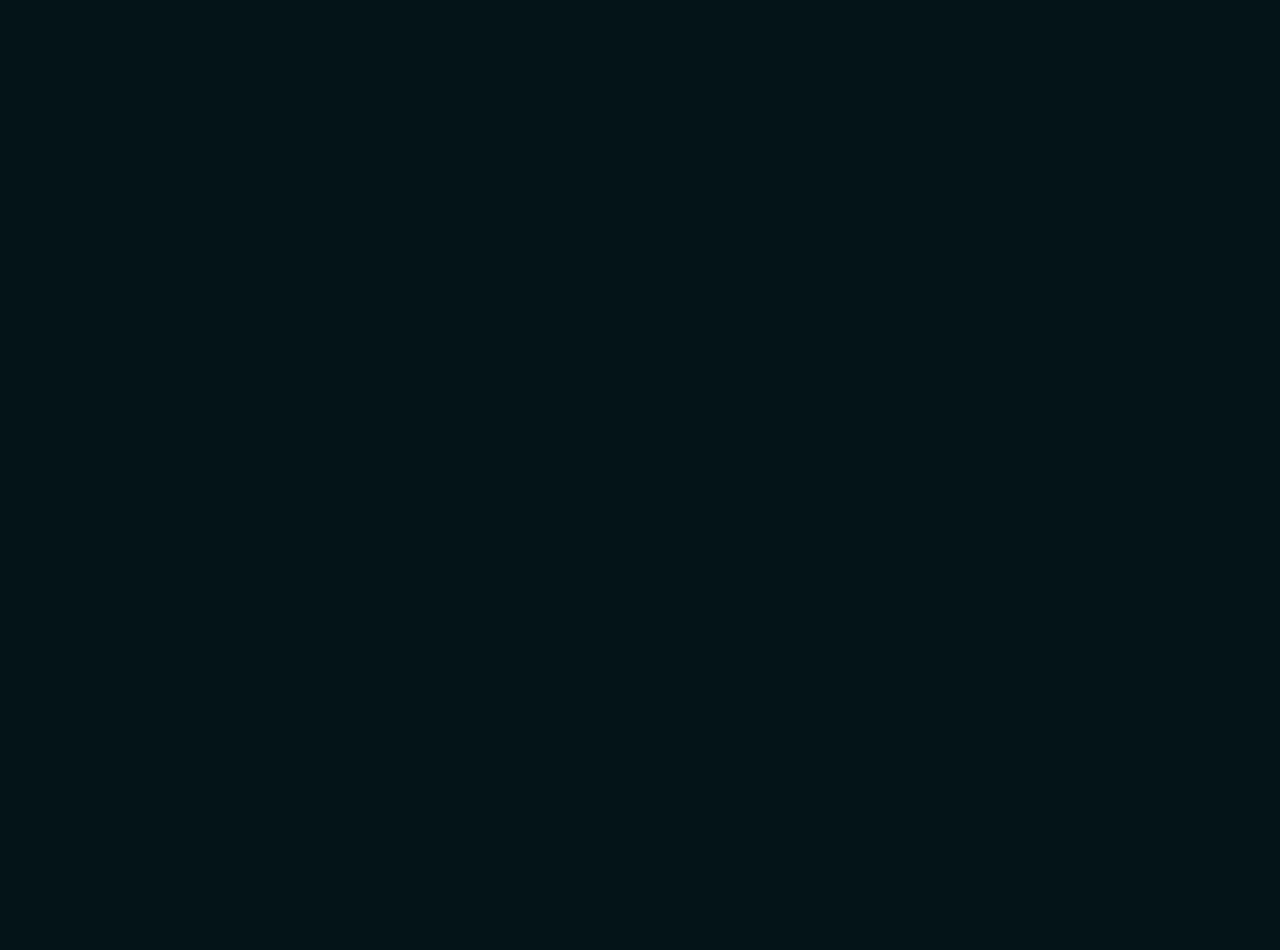
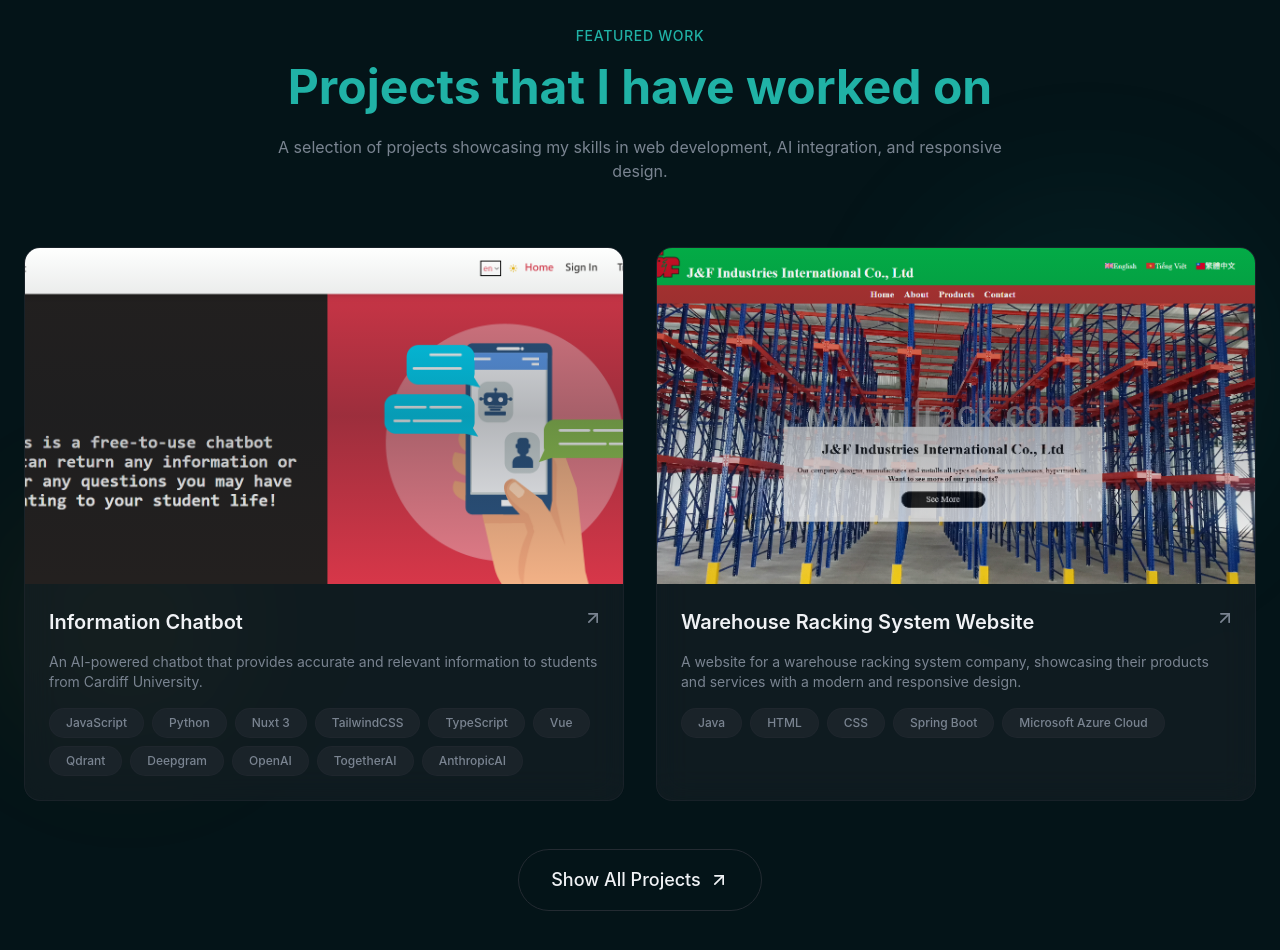
Before and after one commit to feifei1002/personal-portfolio, a React (Vite) app: page / in a window 1280 px wide. Shown: the part 1560-2510 px from the top of the page. Before the commit the page ends 1455 px from the top, so only its background shows below. Built offline with nearby package versions, Linux system fonts and the light colour scheme.

Commit message:
project page done

```diff
--- a/src/sections/Projects.jsx
+++ b/src/sections/Projects.jsx
@@ -1,5 +1,106 @@
+import { ArrowUpRight, Github } from "lucide-react"
+
+const projects = [
+    {
+        title: "Information Chatbot",
+        description:
+        "An AI-powered chatbot that provides accurate and relevant information to students from Cardiff University.",
+        image: "/projects/chatbot.png",
+        tags: ["JavaScript", "Python", "Nuxt 3", "TailwindCSS", "TypeScript", "Vue", "Qdrant", "Deepgram", "OpenAI", "TogetherAI", "AnthropicAI"],
+        link: "https://cu-chatbot.kavin.rocks",
+        github: "https://github.com/feifei1002/chatbot-intranet",
+    },
+
+    {
+        title: "Warehouse Racking System Website",
+        description:
+        "A website for a warehouse racking system company, showcasing their products and services with a modern and responsive design.",
+        image: "/projects/jfrack.png",
+        tags: ["Java", "HTML", "CSS", "Spring Boot", "Microsoft Azure Cloud"],
+        link: "https://www.jfrack.com",
+        github: "https://github.com/feifei1002/chatbot-intranet",
+    },
+]
+
 export const Projects = () => {
     return (
-        <section></section>
+        <section id="projects" className="py-32 relative overflow-hidden">
+            {/* Background glows */}
+            <div className="absolute top-1/4 right-0 w-96 h-96 bg-primary/5 rounded-full blur-3xl" />
+            <div className="absolute bottom-1/4 left-0 w-64 h-64 bg-highlight/5 rounded-full blur-3xl"/>
+            <div className="container mx-auto px-6 relative z-10">
+                {/* Section Header */}
+                <div className="text-center mx-auto max-w-3xl mb-16">
+                    <span className="text-secondary-foreground text-sm font-medium tracking-wider uppercase animate-fade-in">
+                        Featured Work
+                    </span>
+                    <h2 className="text-4xl md:text-5xl font-bold mt-4 mb-6 animate-fade-in animation-delay-100 text-secondary-foreground">
+                        Projects that I have worked on
+                    </h2>
+                    <p className="text-muted-foreground animate-fade-in animation-delay-200">
+                        A selection of projects showcasing my skills in web development, AI integration, and responsive design.
+                    </p>
+                </div>
+
+                {/* Projects Grid */}
+                <div className="grid md:grid-cols-2 gap-8">
+                    {projects.map((project, index) =>(
+                        <div
+                        key={index}
+                        className="group glass rounded-2xl overflow-hidden animate-fade-in md:row-span-1"
+                        style={{animationDelay: `${index * 100}ms`}}>
+                            {/* Image for the project */}
+                            <div className="relative overflow-hidden aspect-video">
+                                <img src={project.image} alt={project.title}
+                                className="w-full h-full object-cover transition-transform duration-700 group-hover:scale-110"/>
+                            <div className="absolute inset-0 bg-linear-to-t from card via-card/50 to transparent opacity-60"/>
+                            {/* Overlay links */}
+                            <div className="absolute inset-0 flex items-center justify-center gap-4 opacity-0 group-hover:opacity-100 transition-opacity duration-300">
+                                <a href={project.link} className="p-3 rounded-full glass hover:bg-primary hover:text-primary-foreground transition-all">
+                                    <ArrowUpRight className="w-5 h-5"/>
+                                </a>
+                                <a href={project.github} className="p-3 rounded-full glass hover:bg-primary hover:text-primary-foreground transition-all">
+                                    <Github className="w-5 h-5"/>
+                                </a>
+                            </div>
+                            </div>
+                            {/*  Content */}
+                            <div className="p-6 space-y-4">
+                                <div className="flex items-start justify-between">
+                                    <h3 className="text-xl font-semibold group-hover:text-primary transition-colors">
+                                        {project.title}
+                                    </h3>
+                                    <ArrowUpRight
+                                    className="w-5 h-5 text-muted-foreground group-hover:text-primary group-hover: translate-x-1 group-hover:translate-y-1 transition-all"/>
+                                </div>
+                                <p className="text-muted-foreground text-sm">{project.description}</p>
+                                <div className="flex flex-wrap gap-2">
+                                    {project.tags.map((tag, tagIndex) => (
+                                    <span
+                                    key={tagIndex}
+                                    className="px-4 py-1.5 rounded-full bg-surface text-xs font-medium border border-border/50 text-muted-foreground hover:border-primary/50 hover:text-primary transition-all duration-300">
+                                        {tag}
+                                    </span>
+                                ))}</div>
+                            </div>
+                        </div>
+                    ))}
+                </div>
+                {/* View All Projects Button */}
+                <div className="text-center mt-12 animate-fade-in animation-delay-500">
+                    <button size="lg"
+                    className="relative bg-transparent border border-border
+                    text-foreground hover:border-primary/50 transition-all
+                    duration-500 focus:outline-none focus:visible:ring-2
+                    focus:ring-primary focus-visible:ring-offset-2
+                    disabled:opacity-50 disabled:cursor-not-allowed group
+                    px-8 py-4 text-lg font-medium rounded-full overflow-visible">
+                        <span className="relative z-10 flex items-center justify-center gap-2">
+                            Show All Projects <ArrowUpRight className="w-5 h-5"/>
+                        </span>
+                    </button>
+                </div>
+            </div>
+        </section>
     )
 }
```
Also changed, not shown: public/projects/chatbot.png (added), public/projects/jfrack.png (added).
